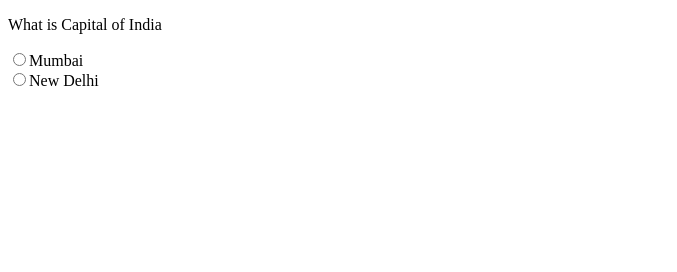
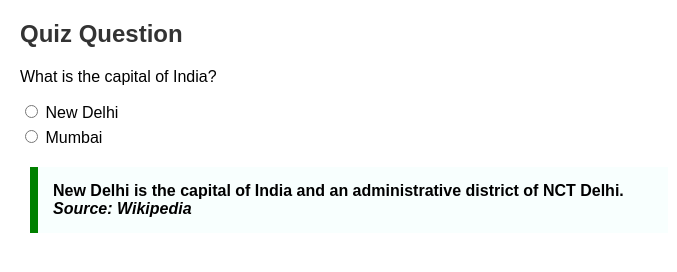
Before and after one commit to acciojob/trivia-pawanprajapati01, a website: page main.html in a window 1280 px wide. Shown: the whole page, without its empty margins (0-677 px from the left). Drawn offline with Linux system fonts and the light colour scheme.

Commit message:
created a submission

```diff
--- a/main.html
+++ b/main.html
@@ -1,23 +1,49 @@
 <!DOCTYPE html>
+<html lang="en">
+<head>
+    <meta charset="UTF-8">
+    <meta name="viewport" content="width=device-width, initial-scale=1.0">
+    <title>Quiz Question</title>
+    <style>
+        body {
+            font-family: Arial, sans-serif;
+            margin: 20px;
+        }
+        h2 {
+            color: #333;
+        }
+        form {
+            margin-bottom: 20px;
+        }
+        blockquote {
+            max-width: 600px;
+            margin: 10px;
+            padding: 15px;
+            border-left: 8px solid green;
+            background-color: #f8fffe;
+            font-weight: bold;
+        }
+        label {
+            display: block;
+            margin: 5px 0;
+        }
+    </style>
+</head>
+<body>
+    <h2>Quiz Question</h2>
+    <form>
+        <p>What is the capital of India?</p>
+        <label>
+            <input type="radio" name="capital" value="New Delhi"> New Delhi
+        </label>
+        <label>
+            <input type="radio" name="capital" value="Mumbai"> Mumbai
+        </label>
+    </form>
 
-<html>
-
-<head>
-	<link rel="stylesheet" href="styles.css">
-</head>
-
-<body>
-	<!-- the entire body must be written by student -->
-
-		<p>What is Capital of India</p>
-		<lebel>
-			<input input type="radio" name="capital" value="mumbai">Mumbai</label><br>
-			<input type="radio" name="capital" value="New Delhi">New Delhi </label><br>
-		</lebel>
-
-    <script type="text/javascript" src="./script.js">
-</script>
-
+    <blockquote>
+        New Delhi is the capital of India and an administrative district of NCT Delhi.
+        <cite>Source: Wikipedia</cite>
+    </blockquote>
 </body>
-
 </html>
```
